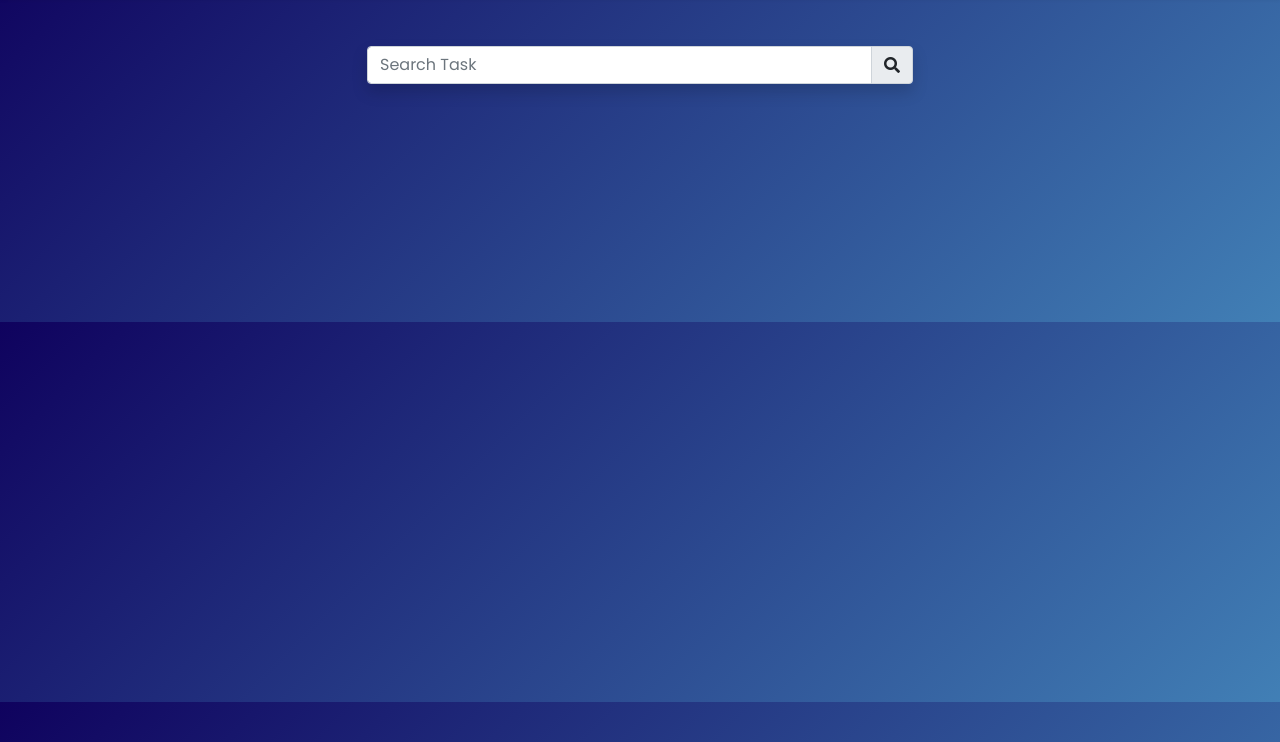
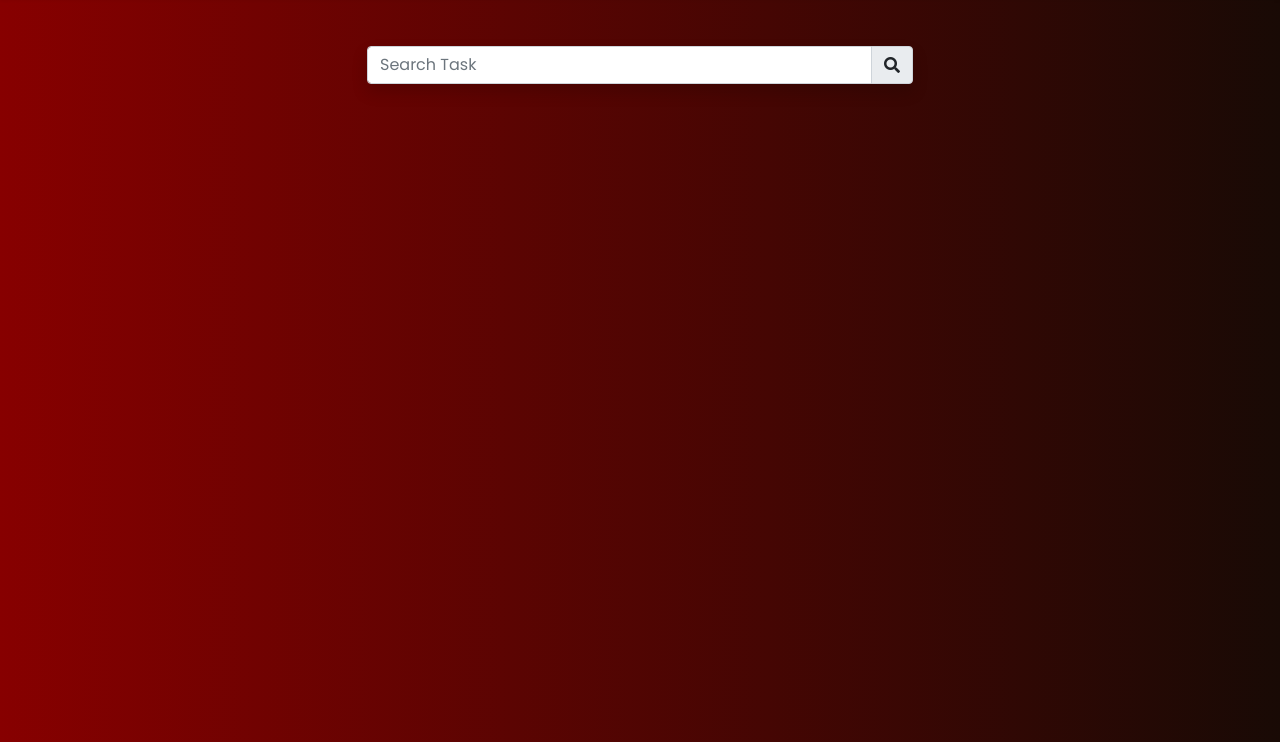
Before and after one commit to ARAVINTH007ak/Tasky-Tasky, a plain HTML site: page index.html in a window 1280 px wide. Shown: the part 58-800 px from the top of the page. Drawn offline with nearby package versions, Linux system fonts and the light colour scheme.

Commit message:
BG Changed

```diff
--- a/styles.css
+++ b/styles.css
@@ -8,8 +8,13 @@
 
 body {
     font-family: "Poppins", sans-serif;
-    background: linear-gradient(-45deg, #68E0F9, #0F025E);
-    background-size: 200% 200%;
+    background: #870000;
+    /* fallback for old browsers */
+    background: -webkit-linear-gradient(to left, #190A05, #870000);
+    /* Chrome 10-25, Safari 5.1-6 */
+    background: linear-gradient(to left, #190A05, #870000);
+    /* W3C, IE 10+/ Edge, Firefox 16+, Chrome 26+, Opera 12+, Safari 7+ */
+
 }
 
 img {
```
Also changed, not shown: index.html (+1 -1 lines).
